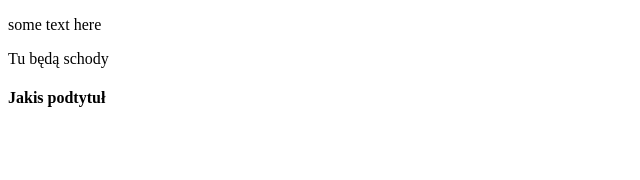
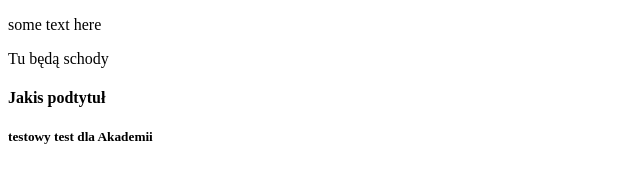
Before and after one commit to przemczyk/przemczyk.github.io, a plain HTML site: page index.html in a window 1280 px wide. Shown: the whole page, without its empty margins (0-640 px from the left). Drawn offline with Linux system fonts and the light colour scheme.

Commit message:
to jest komentarz

```diff
--- a/index.html
+++ b/index.html
@@ -11,6 +11,7 @@
  <p>some text here</p>
  <p>Tu będą schody</p>
  <h4>Jakis podtytuł</h4>
+ <h5>testowy test dla Akademii</h5>
 </body>
 
 </html>
```
